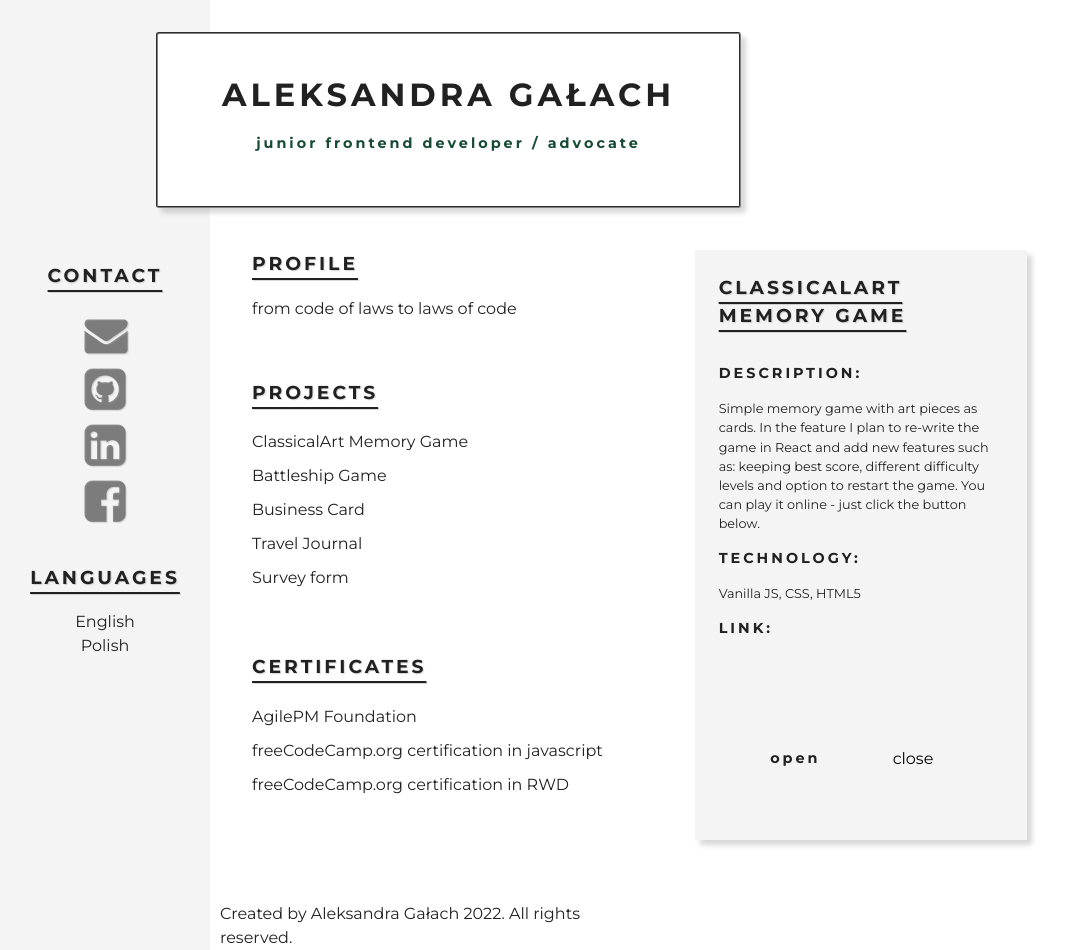
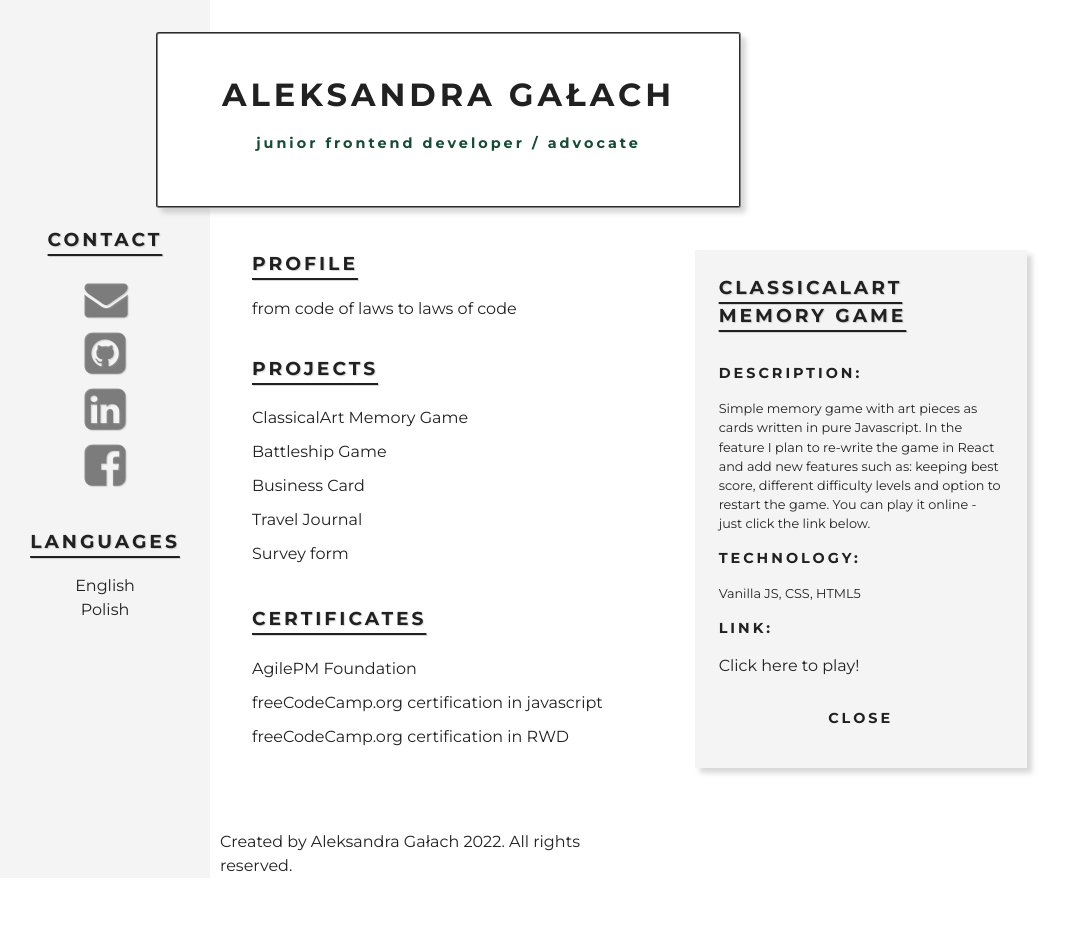
Before and after one commit to Rachelkakoderka/portfolio-cv-style, a React (Create React App) app: page / in a window 1280 px wide. Both pictures are taken after a click on the element "ClassicalArt Memory Game". Shown: the whole page, without its empty margins (0-1065 px from the left). After the commit the page ends 878 px from the top, so only its background shows below. Built offline with nearby package versions, Linux system fonts and the light colour scheme.

Commit message:
finished project-tile

```diff
--- a/src/App.css
+++ b/src/App.css
@@ -239,19 +239,16 @@ h4 {
   grid-column: 2 / 3;
   grid-row: 1 / 4;
   padding:1.5em;
-  color: transparent ;
   opacity: 0;
-  transition: box-shadow  2s;
-  transition: background-color 2s;
   transition: opacity 1.5s;
+  background-color: #F4F4F4;
+  box-shadow: 5px 5px 5px rgba(127, 127, 127, 0.3);
 
 
 }
 .activeProject {
-  background-color: #F4F4F4;
-  box-shadow: 5px 5px 5px rgba(127, 127, 127, 0.3);
-  opacity: 1;
-
+    opacity: 1;
+    transition: opacity  ease-in-out 1s;
 }
 
 .projects-tile--content {
@@ -264,35 +261,26 @@ h4 {
   text-transform: none;
 }
 
-.projects-tile--content:first-child  {
+.projects-tile--content > h3 {
   text-transform: uppercase;
 }
 
 .projects-tile--buttons {
-display: grid;
-grid-template-columns: repeat(2, 1fr);
-place-content: center;
 text-align: center;
 }
 
 .projects-tile--button {
-  /* display: block; */
   background-color: #F4F4F4;
   max-width: 50%;
-  margin: 1em;
-  padding: 1em;
+  margin: 1em 0 0 0;
+  padding: 0 1em;
   border: none;
   cursor: pointer;
-  transition: box-shadow ease-in-out 0.2s;
-
-}
-/*
-.projects-tile--button a {
-
-} */
+  transition: box-shadow ease-in-out 0.3s;
+  }
 
 .projects-tile--button:hover {
- box-shadow: 1px 1px 5px rgba(127, 127, 127, 0.705);;
+ box-shadow: 1px 1px 5px rgba(127, 127, 127, 0.705);
 }
 
 
@@ -310,8 +298,7 @@ text-align: center;
 
 }
 
-.projects--certificate-link:hover {
-
+.projects--certificate-link:hover, .projects-tile--link:hover  {
   font-weight: 700;
 }
 
--- a/src/assets/projectsData.js
+++ b/src/assets/projectsData.js
@@ -2,36 +2,39 @@ export default [
 	{
 		id: 1,
 		show: true,
+		linkText: "Click here to play!",
 		link: "https://konradgalach.link",
 		title: "ClassicalArt Memory Game",
 		description: {
 			technology: "Vanilla JS, CSS, HTML5",
 			inspiration: "my own",
-			fullDescription: "Simple memory game with art pieces as cards. In the feature I plan to re-write the game in React and add new features such as: keeping best score, different difficulty levels and option to restart the game. You can play it online - just click the button below."
+			fullDescription: "Simple memory game with art pieces as cards written in pure Javascript. In the feature I plan to re-write the game in React and add new features such as: keeping best score, different difficulty levels and option to restart the game. You can play it online - just click the link below."
 
 		}
 	},
 	{
 		id: 2,
 		show: true,
+		linkText: "GitHub repository",
 		link: "https://github.com/Rachelkakoderka/Battleship-game",
 		title: "Battleship Game" ,
 		description: {
-			technology: "Vanilla JS, HTML5",
+			technology: "Vanilla JS, HTML5, CSS",
 			inspiration: "my own",
-			fullDescription: "My very first project based partially on the material from the book 'Head First: Javascript Programming'. "
+			fullDescription: "My very first project recreated step-by-step based on the material from the book 'Head First: Javascript Programming'."
 
 		}
 	},
 	{
 		id: 3,
 		show: true,
+		linkText:  "GitHub repository",
 		link: "https://github.com/Rachelkakoderka/Businnes-card",
 		title: "Business Card",
 		description: {
-			technology: "React",
+			technology: "React, HTML5, CSS",
 			inspiration: "my own",
-			fullDescription: "I created the game as a challenge "
+			fullDescription: "This was my first react project created all by myself during React course I took on Scrimba.com. I slightly modified the mockup so that it could serve as my portfolio site. Turns out I had better ideas, don't you think?"
 
 		}
 	},
--- a/src/components/ProjectTile.js
+++ b/src/components/ProjectTile.js
@@ -1,38 +1,28 @@
 import React from "react";
 
 export default function ProjectTile(prop) {
-    console.log(prop)
+  console.log(prop);
   return (
     <div className="projects-tile--content">
       <h3> {prop.chosenProject.title} </h3>
 
-
       <h4> DESCRIPTION:</h4>
-      <p>{prop.chosenProject.description.fullDescription}  </p>
+      <p>{prop.chosenProject.description.fullDescription} </p>
 
       <h4> TECHNOLOGY:</h4>
-      <p>{prop.chosenProject.description.technology}  </p>
+      <p>{prop.chosenProject.description.technology} </p>
 
       <h4> LINK:</h4>
-      <a href={prop.chosenProject.link}>Available on</a>
-      Halo
+      <a
+        href={prop.chosenProject.link}
+        target="_blank"
+        className="projects-tile--link">{prop.chosenProject.linkText}</a>
 
-     <div className="projects-tile--buttons">
-
-     <a href={prop.chosenProject.link}>
-        <button className="projects-tile--button">
-        <h4>open</h4>
+      <div className="projects-tile--buttons">
+        <button className="projects-tile--button" onClick={prop.closeButton}>
+          <h4>CLOSE</h4>
         </button>
-      </a>
-
-
-      <button
-        className="projects-tile--button"
-        onClick={prop.closeButton}>
-        close
-      </button>
-
-        </div>
+      </div>
     </div>
   );
 }
--- a/src/components/Projects.js
+++ b/src/components/Projects.js
@@ -44,7 +44,7 @@ export default function Projects() {
       <div className="placeholder"></div>
 
 
-      <div className={projectTile ? "activeProject projects--tile" : "projects--tile"}
+      <div className={projectTile ? "activeProject projects--tile" : "projects--tile                                                                                                                                                                                                                                                                                                                                                                                                                                                                                                                                                                                                                                                                                                                                                                                                                "}
 
 
         >
```
